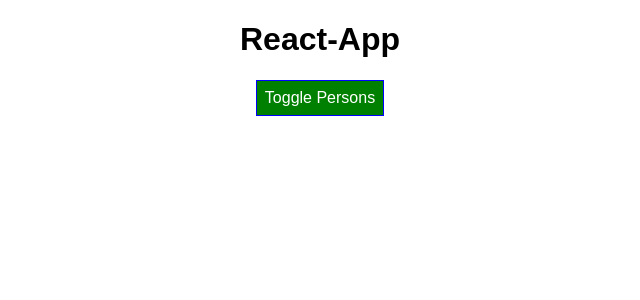
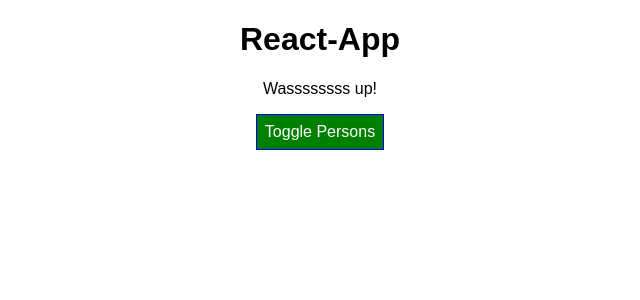
Before and after one commit to maseehussain/react-app, a React (Create React App) app: page / in a window 1280 px wide. Shown: the top 300 px of the page, without its empty margins (320-960 px from the left). Built offline with nearby package versions, Linux system fonts and the light colour scheme.

Commit message:
class names
adding class names from css with JSX

```diff
--- a/src/App.css
+++ b/src/App.css
@@ -6,3 +6,7 @@
 .red {
   color: red;
 }
+
+.bold {
+  font-weight: bold;
+}
--- a/src/App.js
+++ b/src/App.js
@@ -76,9 +76,20 @@ class App extends Component {
       style.backgroundColor = "red";
     }
 
+    //Adjusting the class names dynamically and adding class names.
+
+    let classes = [];
+    if (this.state.persons.length <= 2) {
+      classes.push("red");
+    }
+    if (this.state.persons.length <= 1) {
+      classes.push("bold");
+    }
+
     return (
       <div className="App">
         <h1>React-App</h1>
+        <p className={classes.join(" ")}>Wassssssss up!</p>
         <button style={style} onClick={this.togglePersonsHandler}>
           Toggle Persons
         </button>
```
